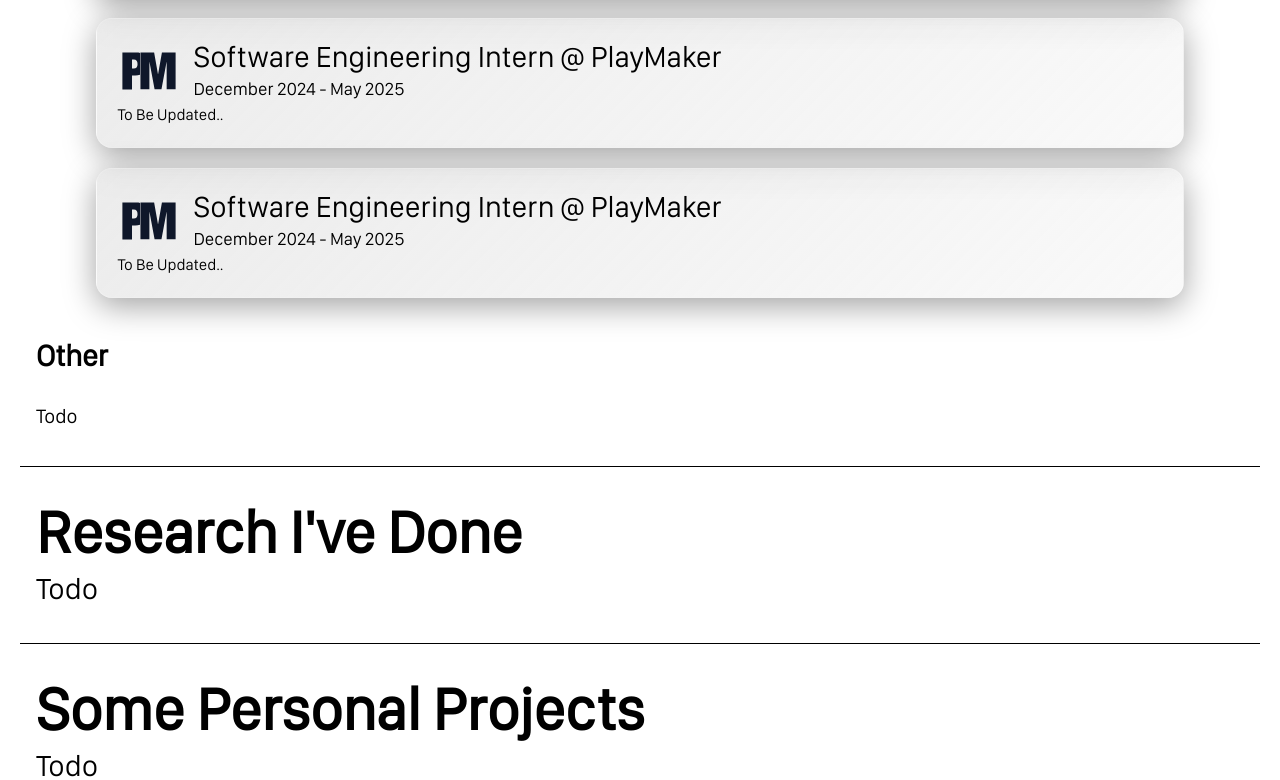
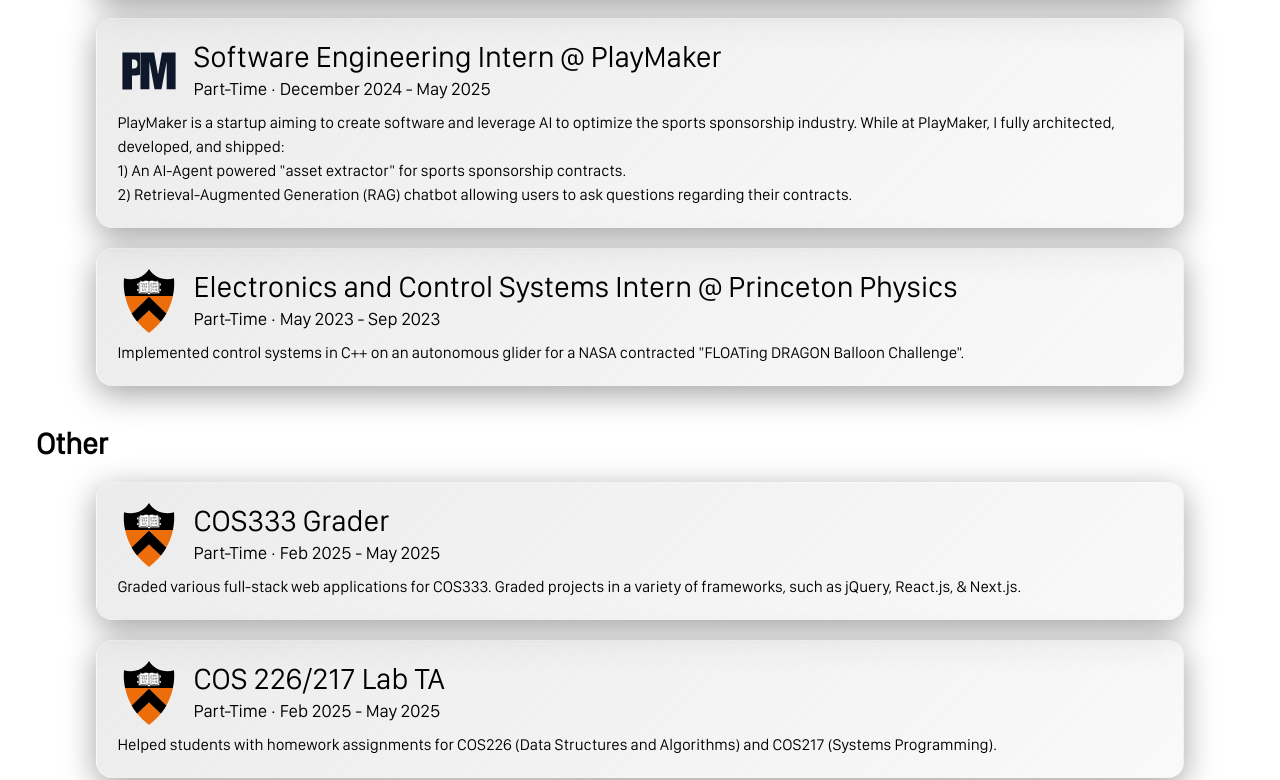
Before and after one commit to jorrel1230/jorrel1230.github.io, a SvelteKit app: page / in a window 1280 px wide. Shown: the part 945-1725 px from the top of the page. Built offline with nearby package versions, Linux system fonts and the light colour scheme.

Commit message:
experience cards

```diff
--- a/src/routes/Experience.svelte
+++ b/src/routes/Experience.svelte
@@ -12,7 +12,7 @@
 	<GlassWrapper
 		class="mb-5 w-[90%] self-center rounded-2xl p-5"
 		onclick={() => {
-			alert('TODO');
+			console.log('TODO');
 		}}
 	>
 		<div class="flex space-x-3">
@@ -28,35 +28,93 @@
 	<GlassWrapper
 		class="mb-5 w-[90%] self-center rounded-2xl p-5"
 		onclick={() => {
-			alert('TODO');
+			console.log('TODO');
 		}}
 	>
 		<div class="flex space-x-3">
 			<img src="{base}/playmaker.svg" alt="Vanguard Logo" class="h-16 w-16" />
 			<div>
 				<h1 class="text-3xl">Software Engineering Intern @ PlayMaker</h1>
-				<p class="text-lg">December 2024 - May 2025</p>
+				<p class="text-lg">Part-Time · December 2024 - May 2025</p>
 			</div>
 		</div>
-		<div class="">To Be Updated..</div>
+		<div class="mt-2">
+			<p>
+				PlayMaker is a startup aiming to create software and leverage AI to optimize the sports
+				sponsorship industry. While at PlayMaker, I fully architected, developed, and shipped:
+			</p>
+
+			<ol>
+				<li>1) An AI-Agent powered "asset extractor" for sports sponsorship contracts.</li>
+				<li>
+					2) Retrieval-Augmented Generation (RAG) chatbot allowing users to ask questions regarding
+					their contracts.
+				</li>
+			</ol>
+		</div>
 	</GlassWrapper>
 
 	<GlassWrapper
 		class="mb-5 w-[90%] self-center rounded-2xl p-5"
 		onclick={() => {
-			alert('TODO');
+			console.log('TODO');
 		}}
 	>
 		<div class="flex space-x-3">
-			<img src="{base}/playmaker.svg" alt="Vanguard Logo" class="h-16 w-16" />
+			<img src="{base}/princeton.svg" alt="Vanguard Logo" class="h-16 w-16" />
 			<div>
-				<h1 class="text-3xl">Software Engineering Intern @ PlayMaker</h1>
-				<p class="text-lg">December 2024 - May 2025</p>
+				<h1 class="text-3xl">Electronics and Control Systems Intern @ Princeton Physics</h1>
+				<p class="text-lg">Part-Time · May 2023 - Sep 2023</p>
 			</div>
 		</div>
-		<div class="">To Be Updated..</div>
+		<div class="mt-2">
+			<p>
+				Implemented control systems in C++ on an autonomous glider for a NASA contracted "FLOATing
+				DRAGON Balloon Challenge".
+			</p>
+		</div>
 	</GlassWrapper>
 	<h2 class="mt-5 mb-5 text-3xl font-bold">Other</h2>
 
-	<p class="mt-2 text-xl">Todo</p>
+	<GlassWrapper
+		class="mb-5 w-[90%] self-center rounded-2xl p-5"
+		onclick={() => {
+			console.log('TODO');
+		}}
+	>
+		<div class="flex space-x-3">
+			<img src="{base}/princeton.svg" alt="Vanguard Logo" class="h-16 w-16" />
+			<div>
+				<h1 class="text-3xl">COS333 Grader</h1>
+				<p class="text-lg">Part-Time · Feb 2025 - May 2025</p>
+			</div>
+		</div>
+		<div class="mt-2">
+			<p>
+				Graded various full-stack web applications for COS333. Graded projects in a variety of
+				frameworks, such as jQuery, React.js, & Next.js.
+			</p>
+		</div>
+	</GlassWrapper>
+
+	<GlassWrapper
+		class="mb-5 w-[90%] self-center rounded-2xl p-5"
+		onclick={() => {
+			console.log('TODO');
+		}}
+	>
+		<div class="flex space-x-3">
+			<img src="{base}/princeton.svg" alt="Vanguard Logo" class="h-16 w-16" />
+			<div>
+				<h1 class="text-3xl">COS 226/217 Lab TA</h1>
+				<p class="text-lg">Part-Time · Feb 2025 - May 2025</p>
+			</div>
+		</div>
+		<div class="mt-2">
+			<p>
+				Helped students with homework assignments for COS226 (Data Structures and Algorithms) and
+				COS217 (Systems Programming).
+			</p>
+		</div>
+	</GlassWrapper>
 </div>
```
Also changed, not shown: static/princeton.svg (added).
